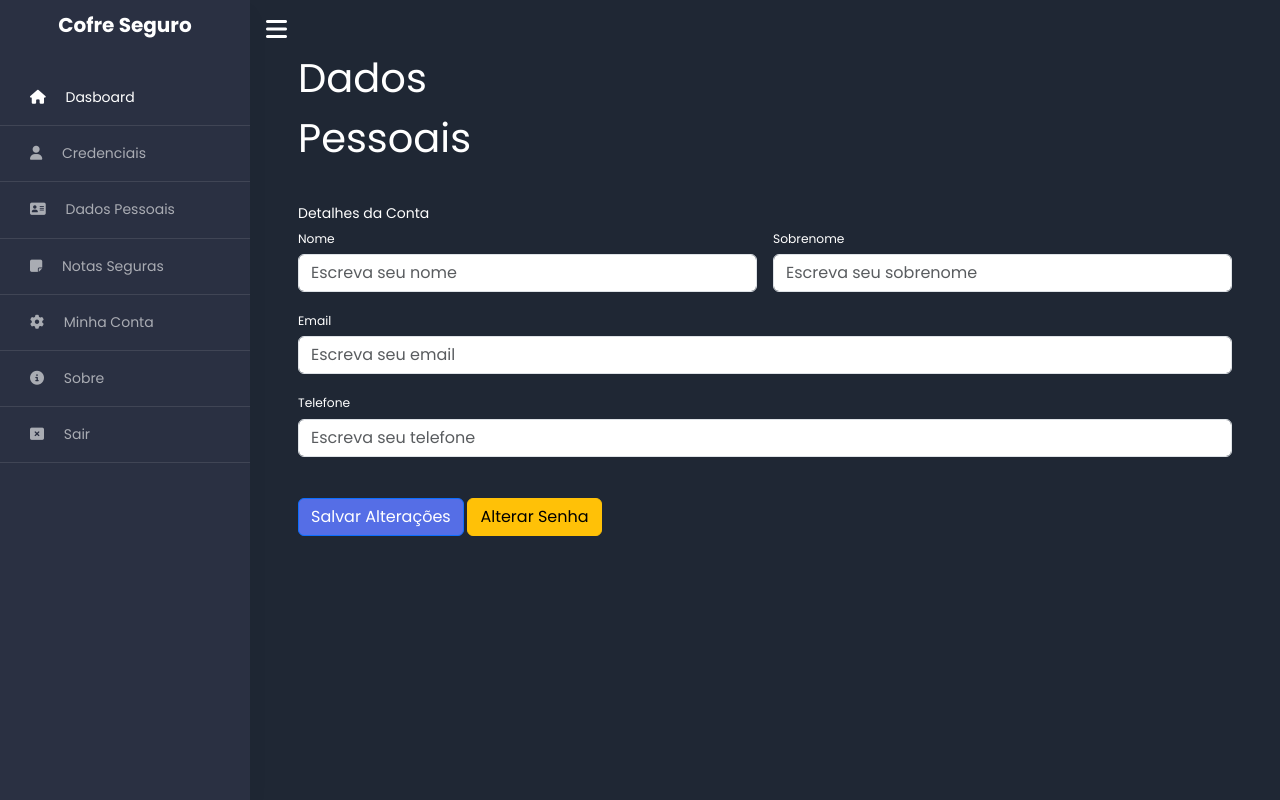
After one commit to gabrielws/cofre-seguro, a PHP site: page /minha_conta.php in a window 1280 px wide. The commit adds this page. Run offline with PHP 8.4, Linux system fonts and the light colour scheme; the visitor is signed in with stand-in values (Sample User, id 1); data that the repository does not hold is empty; some libraries are stand-ins or nearby versions.

Commit message:
Novas funcionalidades

```diff
--- a/css/style.css
+++ b/css/style.css
@@ -6,6 +6,7 @@ body {
     line-height: 1.8;
     font-weight: normal;
     background: #1f2734;
+    color: #fff;
 }
 
 a {
--- /dev/null
+++ b/minha_conta.php
@@ -0,0 +1,113 @@
+<?php
+
+require_once 'controllers/verifica.php';
+require_once 'db/config.php';
+
+$title = "Minha Conta";
+require_once 'modules/header.php';
+
+$idUsuario = $_SESSION['user_id'];
+
+try {
+    $select = $con->prepare("SELECT * FROM usuarios WHERE idUsuario = :idUsuario");
+    $select->bindParam(':idUsuario', $idUsuario);
+    $select->execute();
+    $dados = $select->fetch(PDO::FETCH_ASSOC);
+} catch (PDOException $e) {
+    echo $e->getMessage();
+    exit();
+}
+
+?>
+
+<!-- Modal -->
+<div class="modal fade" id="staticBackdrop" data-bs-backdrop="static" data-bs-keyboard="false" tabindex="-1" aria-labelledby="staticBackdropLabel" aria-hidden="true">
+    <div class="modal-dialog">
+        <div class="modal-content">
+            <div class="modal-header">
+                <h5 class="modal-title" id="staticBackdropLabel">Alterar Senha</h5>
+                <button type="button" class="btn-close" data-bs-dismiss="modal" aria-label="Close"></button>
+            </div>
+            <div class="modal-body">
+                <form action="/controllers/update-senha.php" method="post">
+
+                    <div class="mb-3">
+                        <label for="senhaAtual" class="form-label">Senha Atual</label>
+                        <input type="password" class="form-control" id="senhaAtual" name="senhaAtual">
+                    </div>
+
+                    <div class="mb-3">
+                        <label for="novaSenha" class="form-label">Nova Senha</label>
+                        <input type="password" class="form-control" id="novaSenha" name="novaSenha">
+                    </div>
+
+                    <div class="mb-3">
+                        <label for="confirmarSenha" class="form-label">Confirmar Senha</label>
+                        <input type="password" class="form-control" id="confirmarSenha" name="confirmarSenha">
+                    </div>
+
+                    <div class="modal-footer">
+                        <button type="button" class="btn btn-secondary" data-bs-dismiss="modal">Fechar</button>
+                        <button type="submit" class="btn btn-primary">Alterar</button>
+                    </div>
+                </form>
+            </div>
+
+        </div>
+    </div>
+</div>
+
+<div id="content" class="p-4 p-md-5 pt-5">
+    <div class="row row-cols-1 row-cols-md-3 g-4 text-white">
+
+        <h1>Dados Pessoais</h1>
+
+    </div>
+
+    <div class="row">
+        <!-- <div class="col-xl-4">
+            <div class="mb-4 mb-xl-0">
+                <div class="card-header">Imagem de Perfil</div>
+                <div class="card-body text-center">
+                    <img class="img-account-profile rounded-circle mb-2" src="http://bootdey.com/img/Content/avatar/avatar1.png" alt="">
+                    <div class="small font-italic text-muted mb-4">JPG ou PNG menor que 5 MB</div>
+                    <button class="btn btn-primary" type="button">Enviar Imagem</button>
+                </div>
+            </div>
+        </div> -->
+        <div class="col-xl-12">
+            <div class="mb-4" style="color: #fff;"><br>
+                <div class="card-header">Detalhes da Conta</div>
+                <div class="card-body">
+                    <form method="post" action="controllers/update-user.php">
+                        <div class="row gx-3 mb-3">
+                            <div class="col-md-6">
+                                <label class="small mb-1" for="nome">Nome</label>
+                                <input class="form-control" name="nome" id="nome" type="text" placeholder="Escreva seu nome" value="<?php echo $dados['nome'] ?>">
+                            </div>
+                            <div class="col-md-6">
+                                <label class="small mb-1" for="sobrenome">Sobrenome</label>
+                                <input class="form-control" name="sobrenome" id="sobrenome" type="text" placeholder="Escreva seu sobrenome" value="<?php echo $dados['sobrenome'] ?>">
+                            </div>
+                        </div>
+                        <div class="mb-3">
+                            <label class="small mb-1" for="email">Email</label>
+                            <input class="form-control" name="email" id="email" type="email" placeholder="Escreva seu email" value="<?php echo $dados['email'] ?>">
+                        </div>
+                        <div class="mb-3">
+                            <label class="small mb-1" for="telefone">Telefone</label>
+                            <input class="form-control" name="telefone" id="telefone" type="tel" placeholder="Escreva seu telefone" value="<?php echo $dados['telefone'] ?>">
+                        </div><br>
+                        <button class="btn btn-primary" type="submit">Salvar Alterações</button>
+                        <!-- Button trigger modal -->
+                        <button type="button" class="btn btn-warning" data-bs-toggle="modal" data-bs-target="#staticBackdrop">
+                            Alterar Senha
+                        </button>
+                    </form>
+
+                </div>
+            </div>
+        </div>
+    </div>
+
+    <?php require_once 'modules/footer.php'; ?>
--- a/modules/header.php
+++ b/modules/header.php
@@ -30,8 +30,8 @@
                 <li><a href="/credentials.php"><span class="fa fa-user mr-3"></span> Credenciais</a></li>
                 <li><a href="/dados_pessoais.php"><span class="fa fa-address-card mr-3"></span> Dados Pessoais</a></li>
                 <li><a href="/notas_seguras.php"><span class="fa fa-sticky-note mr-3"></span> Notas Seguras</a></li>
-                <li><a href="#"><span class="fa fa fa-cog mr-3"></span> Configuração</a></li>
-                <li><a href="#"><span class="fa fa-info-circle mr-3"></span> Sobre</a></li>
+                <li><a href="/minha_conta.php"><span class="fa fa fa-cog mr-3"></span> Minha Conta</a></li>
+                <li><a href="/sobre.php"><span class="fa fa-info-circle mr-3"></span> Sobre</a></li>
 
                 <li><a href="controllers/logout.php" class="btn-logout"><span class="fa fa-window-close mr-3 "></span> Sair</a></li>
             </ul>
```
Also changed, not shown: controllers/update-senha.php (added, +38 -0 lines), controllers/update-user.php (added, +27 -0 lines), db/consultas.sql (+7 -6 lines), sobre.php (added, +25 -0 lines), alterar_senha.php (added), 2 other files.
